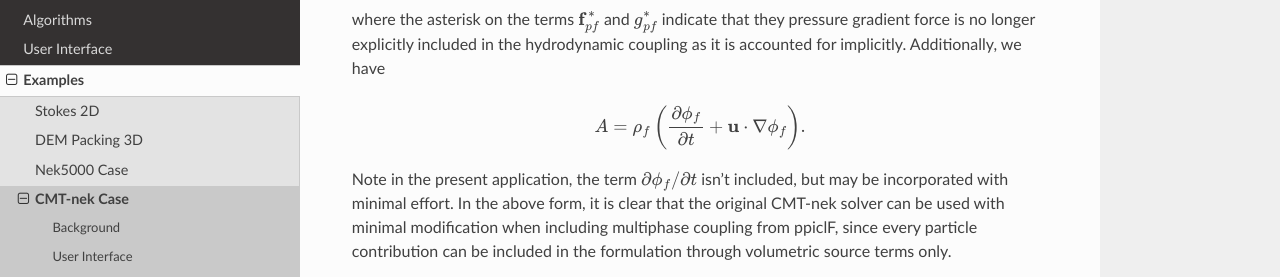
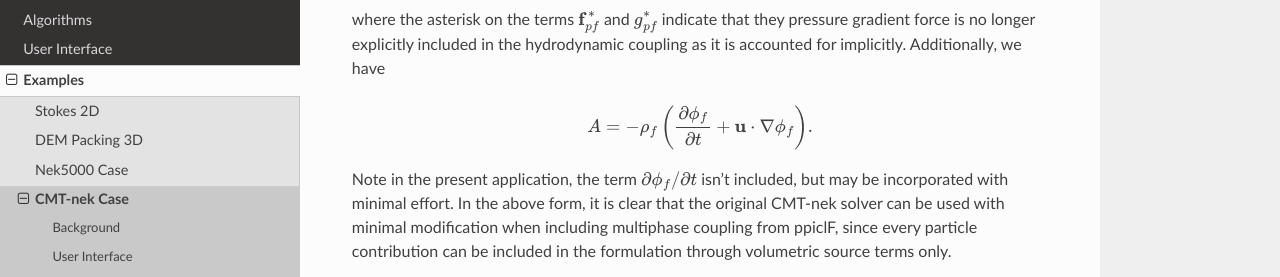
Before and after one commit to YunchaoYang/ppiclF-doc, a Sphinx documentation site: the page built from source/examples/CMT-nek.rst, in a window 1280 px wide and 900 px high, scrolled down 2512 px. Shown: the part 155-432 px from the top of the window. Built offline with Sphinx 7.4.7 and the Read the Docs theme 2.0.0, drawn with Linux system fonts in a browser that asks for light colours.

```diff
--- a/source/examples/CMT-nek.rst
+++ b/source/examples/CMT-nek.rst
@@ -72,7 +72,7 @@ Here, :math:`\phi_f` is the fluid volume fraction, :math:`\mathbf{f}_{pf}` is th
 where the asterisk on the terms :math:`\mathbf{f}_{pf}^*` and :math:`g_{pf}^*` indicate that they pressure gradient force is no longer explicitly included in the hydrodynamic coupling as it is accounted for implicitly. Additionally, we have
 
 .. math::
-   A = \rho_f \left( \dfrac{\partial \phi_f}{\partial t} + \mathbf{u} \cdot \nabla \phi_f \right).
+   A = - \rho_f \left( \dfrac{\partial \phi_f}{\partial t} + \mathbf{u} \cdot \nabla \phi_f \right).
 
 Note in the present application, the term :math:`\partial \phi_f/\partial t` isn't included, but may be incorporated with minimal effort. In the above form, it is clear that the original CMT-nek solver can be used with minimal modification when including multiphase coupling from ppiclF, since every particle contribution can be included in the formulation through volumetric source terms only.
 
```
